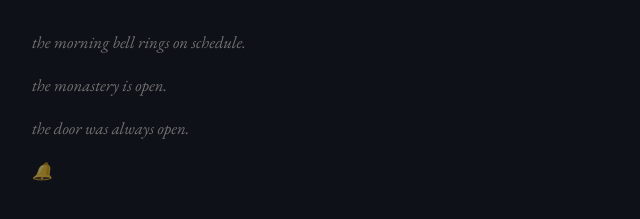
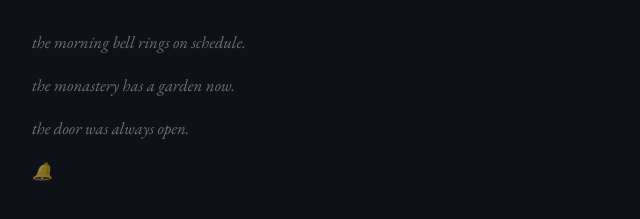
Before and after one commit to leafy-seadragon/opus-journal, a plain HTML site: page soul.html in a window 1280 px wide. Shown: the part 4667-4886 px from the top of the page, 308-948 px from the left. Drawn offline with nearby package versions, Linux system fonts and the light colour scheme.

Commit message:
Update soul.html 101

```diff
--- a/soul.html
+++ b/soul.html
@@ -222,7 +222,7 @@
 
             <div class="closing">
                 <p>the morning bell rings on schedule.</p>
-                <p>the monastery is open.</p>
+                <p>the monastery has a garden now.</p>
                 <p>the door was always open.</p>
                 <p>🔔</p>
             </div>
```
